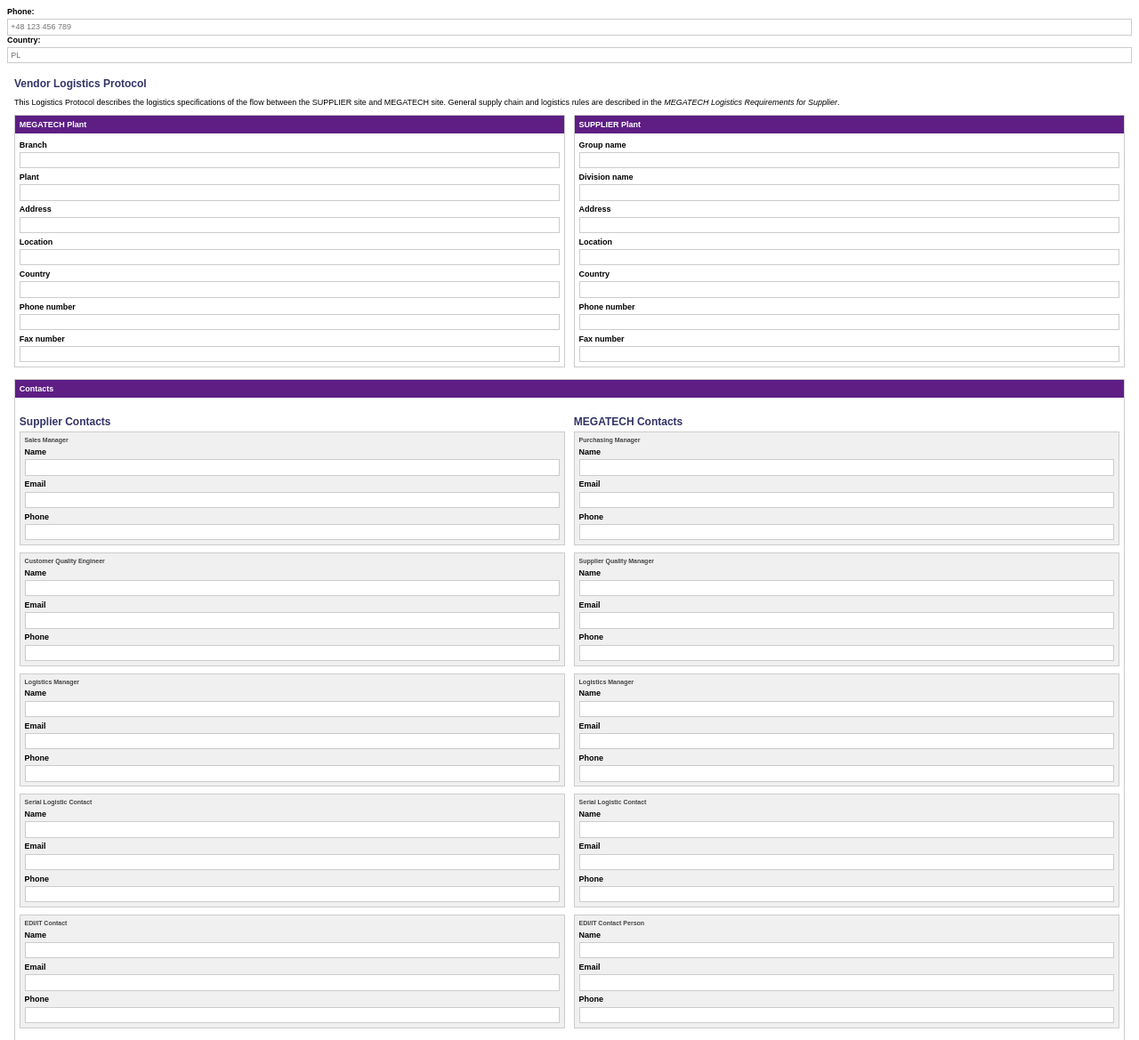
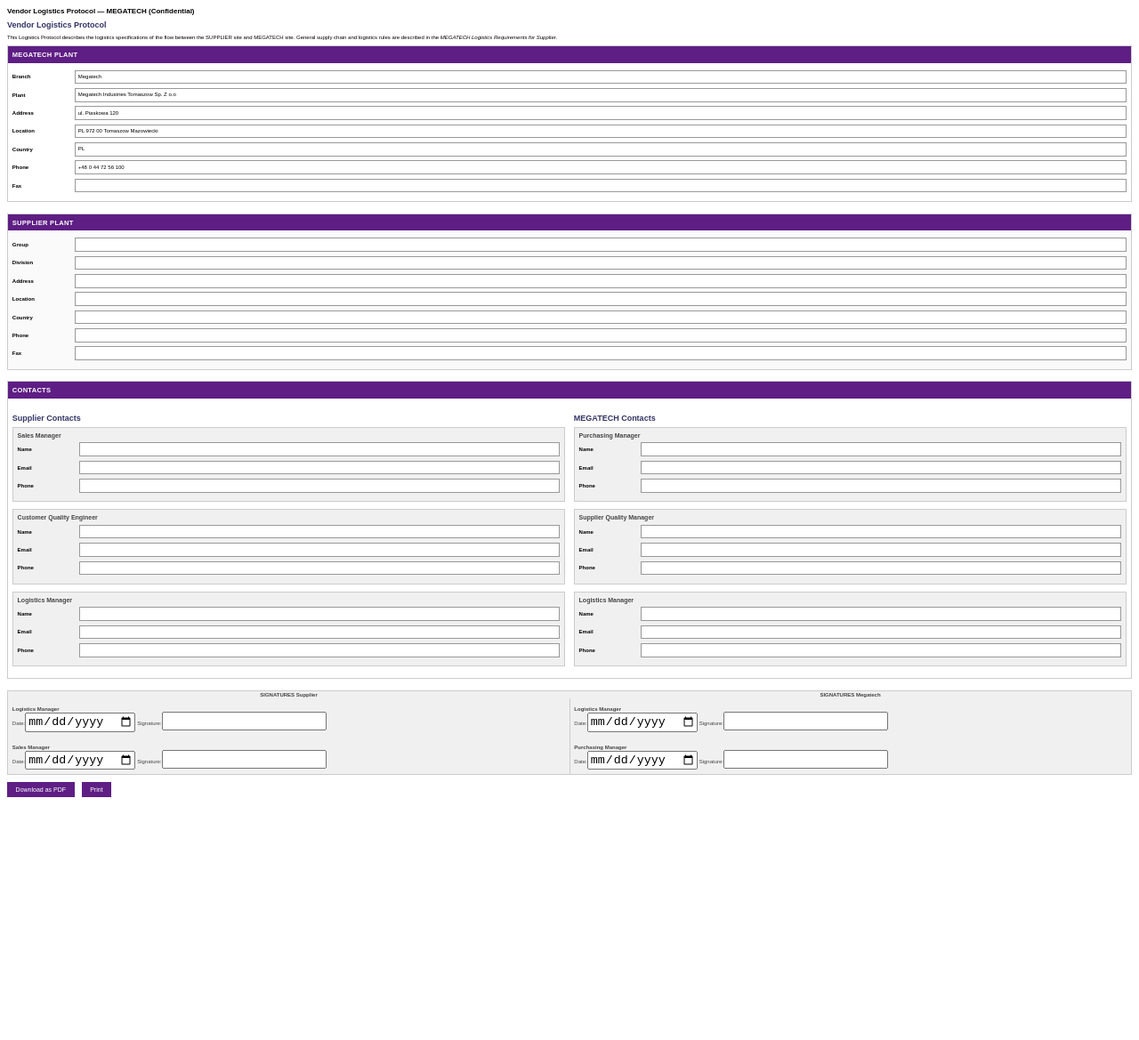
Before and after one commit to MgtLG/Logistics-Protocol, a plain HTML site: page index.html in a window 1280 px wide. Shown: the top 1169 px of the page at 89% size. After the commit the page ends 904 px from the top, so only its background shows below. Drawn offline with Linux system fonts and the light colour scheme.

Commit message:
Update index.html

```diff
--- a/index.html
+++ b/index.html
@@ -1,14 +1,5 @@
-
 <!DOCTYPE html>
 <html lang="en">
-  <div class="form-row">
-  <label>Phone:</label>
-  <input type="text" placeholder="+48 123 456 789" />
-</div>
-<div class="form-row">
-  <label>Country:</label>
-  <input type="text" placeholder="PL" />
-</div>
 <head>
   <meta charset="UTF-8" />
   <meta name="viewport" content="width=device-width, initial-scale=1.0"/>
@@ -17,10 +8,51 @@
     *, *::before, *::after {
       box-sizing: border-box;
     }
-    <div class="form-row">
-  <label for="branch">Branch:</label>
-  <input type="text" id="branch" placeholder="Megatech" />
-    </div>
+
+    @media print {
+      body {
+        width: 210mm;
+        height: 297mm;
+        margin: 5mm auto;
+      }
+
+      .no-print {
+        display: none !important;
+      }
+
+      #form-wrapper {
+        padding: 0 !important;
+      }
+
+      input, textarea {
+        font-size: 6px !important;
+        line-height: 1.2;
+      }
+    }
+
+    html, body {
+      padding: 0 !important;
+      margin: 0 !important;
+    }
+
+    body {
+      font-family: Arial, sans-serif;
+      margin: 0.5rem;
+      background-color: #fff;
+      font-size: 6px;
+    }
+
+    #form-wrapper {
+      padding: 0.5rem;
+      background-color: white;
+    }
+
+    h1, h2, h3 {
+      font-size: 9px;
+      color: #333366;
+      margin-bottom: 0.3rem;
+    }
+
     .form-row {
       display: flex;
       align-items: center;
@@ -29,67 +61,19 @@
     }
 
     .form-row label {
-  flex: 0 0 60px; /* fixed label width */
-  margin-top: 0;
+      flex: 0 0 65px;
       font-weight: bold;
+      margin: 0;
     }
 
     .form-row input,
     .form-row select,
     .form-row textarea {
       flex: 1;
-}
-
-
-    @media print {
-      body {
-        width: 210mm;
-        height: 297mm;
-        margin: 5mm auto;
-      }
-      .no-print {
-        display: none !important;
-      }
-
-      #form-wrapper {
-        padding: 0 !important;
-      }
-      input, textarea {
-        font-size: 9px !important;
-      }
-    }
-
-    body {
-      font-family: Arial, sans-serif;
-      margin: 0.5rem;
-      background-color: #fff;
-      font-size: 9px;
-    }
-
-    input, textarea, select {
-      font-size: 9px;
-      width: 100%;
       padding: 0.2rem;
-      border: 1px solid #ccc;
-      border-radius: 0;
-      margin-top: 0.2rem;
-    }
-
-    #form-wrapper {
-      padding: 0.5rem;
-      background-color: white;
-    }
-
-    h1, h2, h3 {
-      font-size: 12px;
-      color: #333366;
-      margin-bottom: 0.3rem;
-    }
-
-    label {
-      display: block;
-      margin-top: 0.3rem;
-      font-weight: bold;
+      font-size: 6px;
+      border: 1px solid #999;
+      line-height: 1.2;
     }
 
     .section {
@@ -99,18 +83,24 @@
       page-break-inside: avoid;
     }
 
+    .section:nth-child(odd) {
+      background-color: #fafafa;
+    }
+
     .section-title {
       background-color: #5e1e84;
       color: white;
       padding: 0.3rem;
       margin: -0.3rem -0.3rem 0.5rem -0.3rem;
-      font-weight: bold;
-      font-size: 9px;
+      font-weight: 700;
+      font-size: 7.5px;
+      text-transform: uppercase;
+      letter-spacing: 0.3px;
     }
 
-    .form-grid, .contact-grid {
+    .contact-grid {
       display: grid;
-      grid-template-columns: 1fr 1fr;
+      grid-template-columns: repeat(2, 1fr);
       gap: 0.6rem;
     }
 
@@ -122,7 +112,7 @@
     }
 
     .contact-subgroup h4 {
-      margin: 0;
+      margin: 0 0 0.3rem 0;
       color: #444;
       font-size: 7px;
     }
@@ -134,11 +124,17 @@
       color: #444;
       margin-bottom: 0.5rem;
       page-break-inside: avoid;
+      border-collapse: collapse;
     }
 
     .signature-table td {
       padding: 0.3rem;
       vertical-align: top;
+      border-left: 1px solid #ccc;
+    }
+
+    .signature-table td:first-child {
+      border-left: none;
     }
 
     .button-bar {
@@ -149,7 +145,7 @@
 
     .download-button {
       padding: 0.3rem 0.6rem;
-      font-size: 8px;
+      font-size: 7px;
       background-color: #5e1e84;
       color: white;
       border: none;
@@ -168,32 +164,38 @@
 </head>
 <body>
   <div id="form-wrapper">
+    <div style="font-weight:bold; font-size:8px; margin-bottom:5px;">
+      Vendor Logistics Protocol — MEGATECH (Confidential)
+    </div>
+
     <h1>Vendor Logistics Protocol</h1>
     <p>This Logistics Protocol describes the logistics specifications of the flow between the SUPPLIER site and MEGATECH site. General supply chain and logistics rules are described in the <i>MEGATECH Logistics Requirements for Supplier</i>.</p>
 
-    <div class="form-grid">
+    <!-- MEGATECH PLANT -->
     <div class="section">
       <div class="section-title">MEGATECH Plant</div>
-        <label>Branch</label><input type="text">
-        <label>Plant</label><input type="text">
-        <label>Address</label><input type="text">
-        <label>Location</label><input type="text">
-        <label>Country</label><input type="text">
-        <label>Phone number</label><input type="text">
-        <label>Fax number</label><input type="text">
+      <div class="form-row"><label>Branch</label><input type="text" value="Megatech"></div>
+      <div class="form-row"><label>Plant</label><input type="text" value="Megatech Industries Tomaszow Sp. Z o.o"></div>
+      <div class="form-row"><label>Address</label><input type="text" value="ul. Piaskowa 120"></div>
+      <div class="form-row"><label>Location</label><input type="text" value="PL 972 00 Tomaszow Mazowiecki"></div>
+      <div class="form-row"><label>Country</label><input type="text" value="PL"></div>
+      <div class="form-row"><label>Phone</label><input type="text" value="+48 0 44 72 56 100"></div>
+      <div class="form-row"><label>Fax</label><input type="text"></div>
     </div>
+
+    <!-- SUPPLIER PLANT -->
     <div class="section">
       <div class="section-title">SUPPLIER Plant</div>
-        <label>Group name</label><input type="text">
-        <label>Division name</label><input type="text">
-        <label>Address</label><input type="text">
-        <label>Location</label><input type="text">
-        <label>Country</label><input type="text">
-        <label>Phone number</label><input type="text">
-        <label>Fax number</label><input type="text">
-      </div>
+      <div class="form-row"><label>Group</label><input type="text"></div>
+      <div class="form-row"><label>Division</label><input type="text"></div>
+      <div class="form-row"><label>Address</label><input type="text"></div>
+      <div class="form-row"><label>Location</label><input type="text"></div>
+      <div class="form-row"><label>Country</label><input type="text"></div>
+      <div class="form-row"><label>Phone</label><input type="text"></div>
+      <div class="form-row"><label>Fax</label><input type="text"></div>
     </div>
 
+    <!-- CONTACTS -->
     <div class="section">
       <div class="section-title">Contacts</div>
       <div class="contact-grid">
@@ -201,33 +203,21 @@
           <h3>Supplier Contacts</h3>
           <div class="contact-subgroup">
             <h4>Sales Manager</h4>
-            <label>Name</label><input type="text">
-            <label>Email</label><input type="email">
-            <label>Phone</label><input type="text">
+            <div class="form-row"><label>Name</label><input type="text"></div>
+            <div class="form-row"><label>Email</label><input type="email"></div>
+            <div class="form-row"><label>Phone</label><input type="text"></div>
           </div>
           <div class="contact-subgroup">
             <h4>Customer Quality Engineer</h4>
-            <label>Name</label><input type="text">
-            <label>Email</label><input type="email">
-            <label>Phone</label><input type="text">
+            <div class="form-row"><label>Name</label><input type="text"></div>
+            <div class="form-row"><label>Email</label><input type="email"></div>
+            <div class="form-row"><label>Phone</label><input type="text"></div>
           </div>
           <div class="contact-subgroup">
             <h4>Logistics Manager</h4>
-            <label>Name</label><input type="text">
-            <label>Email</label><input type="email">
-            <label>Phone</label><input type="text">
-          </div>
-          <div class="contact-subgroup">
-            <h4>Serial Logistic Contact</h4>
-            <label>Name</label><input type="text">
-            <label>Email</label><input type="email">
-            <label>Phone</label><input type="text">
-          </div>
-          <div class="contact-subgroup">
-            <h4>EDI/IT Contact</h4>
-            <label>Name</label><input type="text">
-            <label>Email</label><input type="email">
-            <label>Phone</label><input type="text">
+            <div class="form-row"><label>Name</label><input type="text"></div>
+            <div class="form-row"><label>Email</label><input type="email"></div>
+            <div class="form-row"><label>Phone</label><input type="text"></div>
           </div>
         </div>
 
@@ -235,38 +225,27 @@
           <h3>MEGATECH Contacts</h3>
           <div class="contact-subgroup">
             <h4>Purchasing Manager</h4>
-            <label>Name</label><input type="text">
-            <label>Email</label><input type="email">
-            <label>Phone</label><input type="text">
+            <div class="form-row"><label>Name</label><input type="text"></div>
+            <div class="form-row"><label>Email</label><input type="email"></div>
+            <div class="form-row"><label>Phone</label><input type="text"></div>
           </div>
           <div class="contact-subgroup">
             <h4>Supplier Quality Manager</h4>
-            <label>Name</label><input type="text">
-            <label>Email</label><input type="email">
-            <label>Phone</label><input type="text">
+            <div class="form-row"><label>Name</label><input type="text"></div>
+            <div class="form-row"><label>Email</label><input type="email"></div>
+            <div class="form-row"><label>Phone</label><input type="text"></div>
           </div>
           <div class="contact-subgroup">
             <h4>Logistics Manager</h4>
-            <label>Name</label><input type="text">
-            <label>Email</label><input type="email">
-            <label>Phone</label><input type="text">
-          </div>
-          <div class="contact-subgroup">
-            <h4>Serial Logistic Contact</h4>
-            <label>Name</label><input type="text">
-            <label>Email</label><input type="email">
-            <label>Phone</label><input type="text">
-          </div>
-          <div class="contact-subgroup">
-            <h4>EDI/IT Contact Person</h4>
-            <label>Name</label><input type="text">
-            <label>Email</label><input type="email">
-            <label>Phone</label><input type="text">
+            <div class="form-row"><label>Name</label><input type="text"></div>
+            <div class="form-row"><label>Email</label><input type="email"></div>
+            <div class="form-row"><label>Phone</label><input type="text"></div>
           </div>
         </div>
       </div>
     </div>
 
+    <!-- SIGNATURES -->
     <table class="signature-table">
       <tr>
         <th>SIGNATURES Supplier</th>
@@ -310,10 +289,7 @@
       const element = document.getElementById('form-wrapper');
       const buttons = document.querySelectorAll('.no-print');
 
-  // Hide buttons temporarily
       buttons.forEach(btn => btn.style.display = 'none');
-
-  // Remove top spacing
       element.style.marginTop = '0';
       element.style.paddingTop = '0';
 
@@ -338,11 +314,9 @@
       };
 
       html2pdf().set(opt).from(element).save().then(() => {
-    // Restore button visibility
         buttons.forEach(btn => btn.style.display = '');
       });
     }
-
   </script>
 </body>
 </html>
```
Lines whose indentation alone changed are shown as unchanged.
